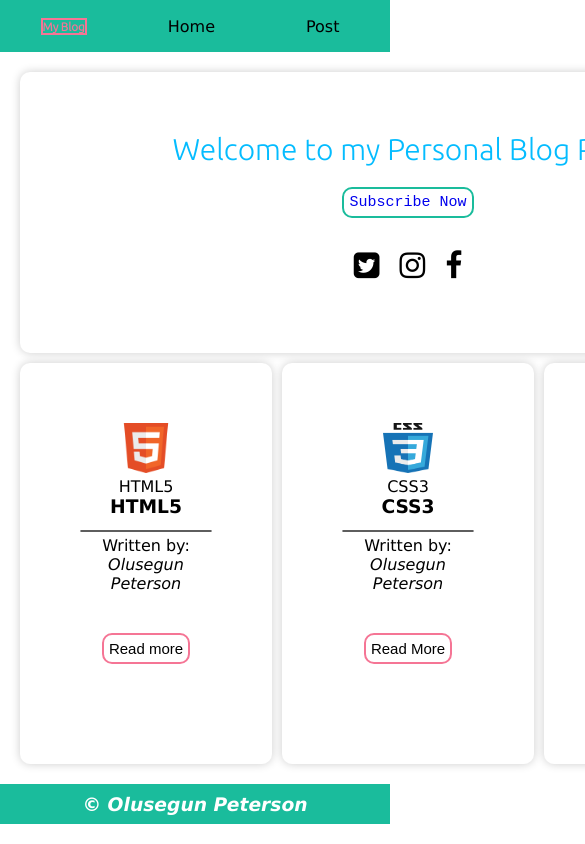
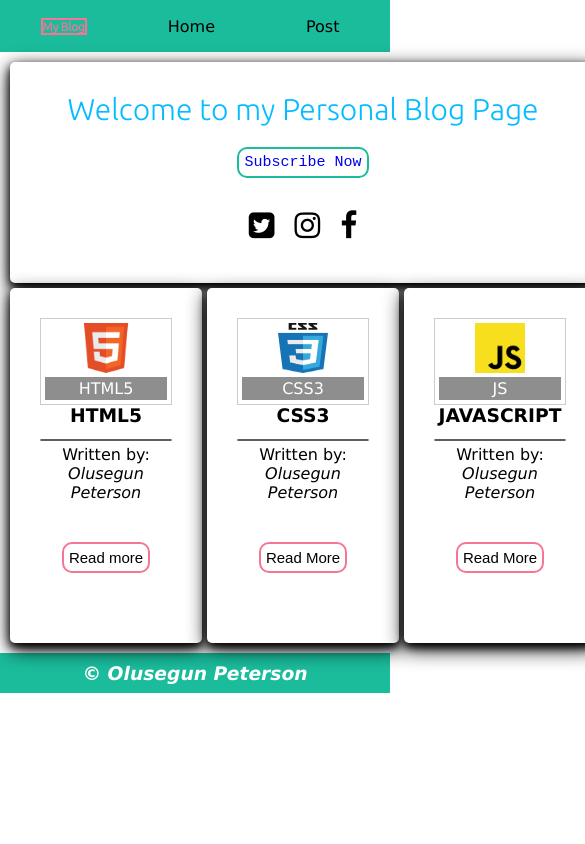
Before and after one commit to zh3gxii/myblog, a plain HTML site: page index.html in a window 390 px wide. Shown: the top 844 px of the page, 585 px wide, since content can reach past the window. Drawn offline with nearby package versions, Linux system fonts and the light colour scheme.

Commit message:
Update style.css

```diff
--- a/styles/style.css
+++ b/styles/style.css
@@ -66,7 +66,19 @@ hr {
     display: inline-block;
 }
 
+figure {
+  border: 1px #cccccc solid;
+  padding: 4px;
+  margin: auto;
+}
 
+figcaption {
+  background-color: #8e8e8e;
+  color: #fff;
+  font: 10px italic 'Ubuntu', sans-serif;
+  padding: 2px;
+  text-align: center;
+}
 #btn {
     display: inline-block;
     background-color: #fff;
@@ -100,3 +112,23 @@ footer h3{
     font-style: italic;
     text-align: center;
 }
+
+@media screen and (max-width: 600px) {
+.Headings {
+    grid-area: hd;
+}
+.Container-Grid {
+    display: grid;
+    grid-template-areas: 'hd hd hd';
+    grid-gap: 5px;
+    padding: 10px;
+    background-color: #fff;
+
+}
+.Container-Grid > section {
+    text-align: center;
+    padding: 30px;
+    border-radius: 5px;
+    box-shadow: 0 4px 8px 0 #000, 0 6px 20px 0 #000;
+}
+}
```
